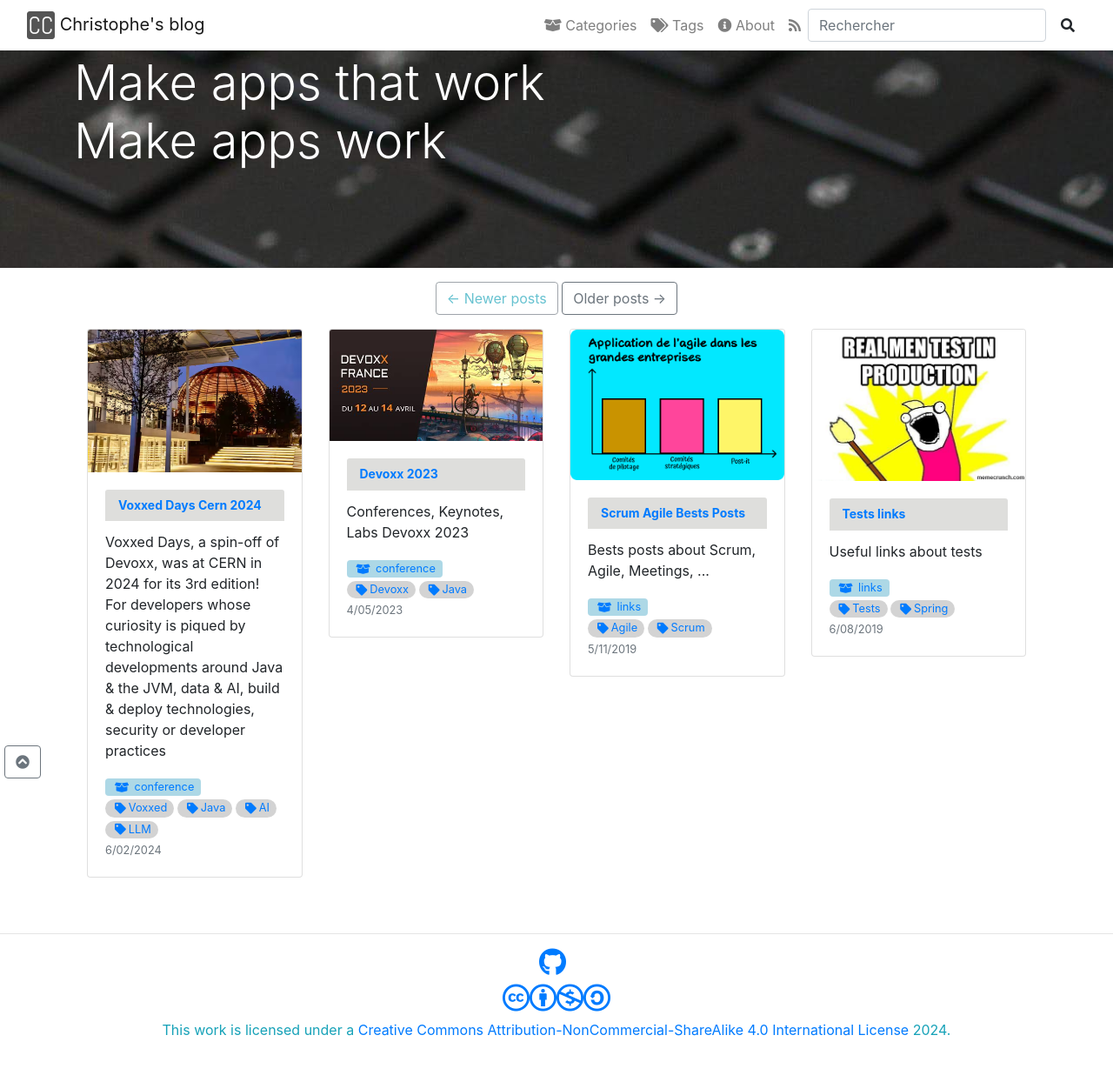
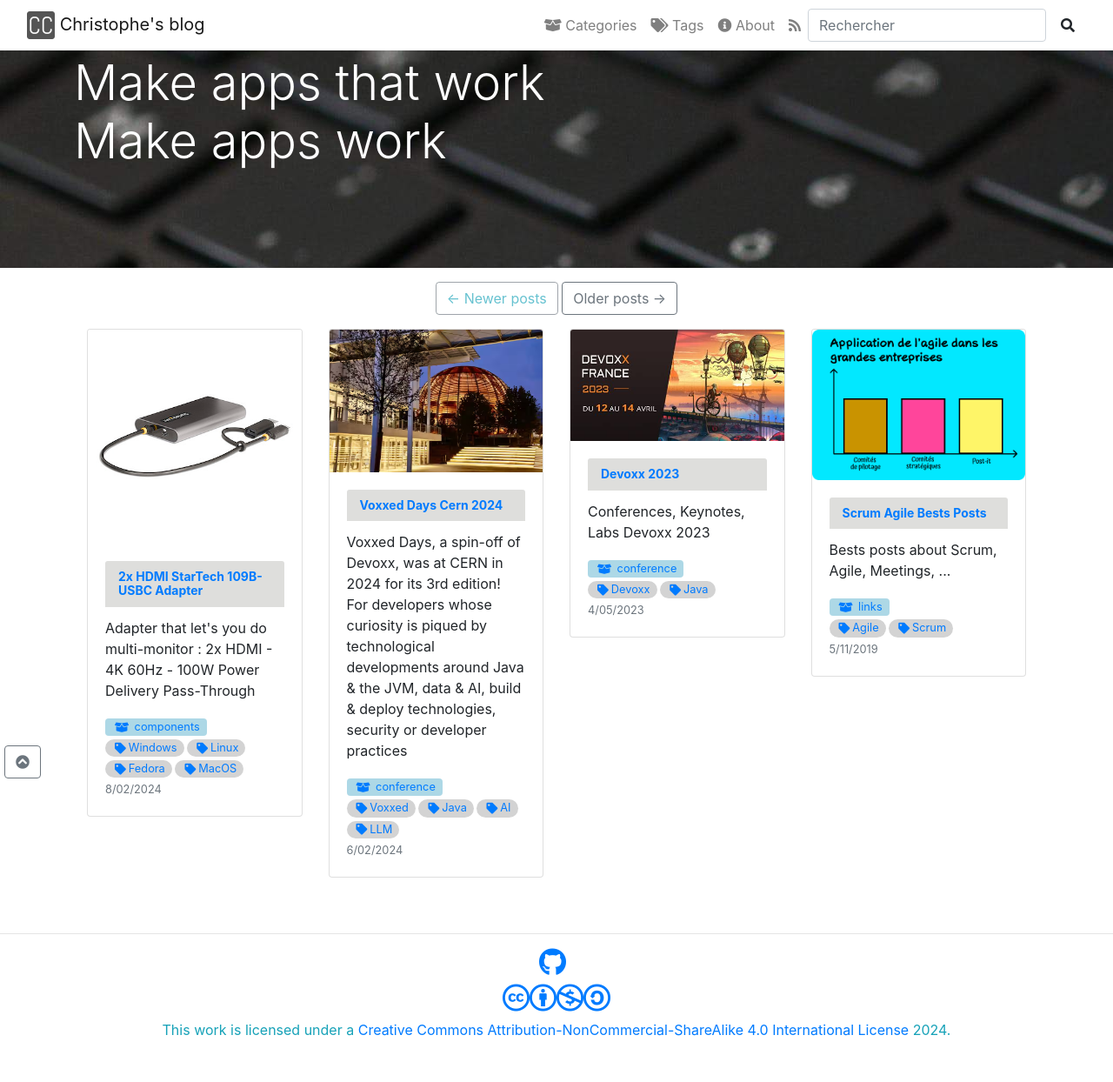
Before and after one commit to christ-off/christ-off.github.io, a Jekyll site: the page built from index.html, in a window 1280 px wide. Shown: the whole page at 87% size. Built offline with Jekyll 4.4.1, drawn with Linux system fonts in a browser that asks for light colours; the list of posts is cut into pages by our own code; some of the changed lines change nothing that is shown.

Commit message:
CHANGE - Adds WIP on HDMI Adapter

```diff
--- a/_posts/2024-02-08-startech-109b-usbc-hdmi.md
+++ b/_posts/2024-02-08-startech-109b-usbc-hdmi.md
@@ -5,47 +5,117 @@
 category: components
 tags: ['Windows', 'Linux', 'Fedora', 'MacOS']
 image: /assets/posts/startech_109b_usbc_hdmi/2019-08-06-tests-links.jpg
-published: false
 ---
 
-## Purpose of this page
+## Purpose of This Page
 
-List the monitor, resolutions and OS that let me use this adapter.
+Are you looking to purchase an adapter that adds two more HDMI outputs to your USB-C computer?
+I might have just the right thing for you.
 
 ## Reference
 
-* The source page by the StarTech : [USB-C to Dual-HDMI Adapter, 4K 60Hz, PD - USB-C Display Adapters - Display & Video Adapters - StarTech.com](https://www.startech.com/en-us/display-video-adapters/109b-usbc-hdmi)
+* The Adapter from StarTech : [USB-C to Dual-HDMI Adapter, 4K 60Hz, PD - USB-C Display Adapters - Display & Video Adapters - StarTech.com](https://www.startech.com/en-us/display-video-adapters/109b-usbc-hdmi)
 * The [data sheet](https://media.startech.com/cms/pdfs/109b-usbc-hdmi_datasheet.pdf) tells us that the Chipset ID is DisplayLink - DL6950
 
-## Monitors
+## My external monitors
 
-No 4K monitor at home but I have
+No 4K monitor but I have :
 
-* ASUS
-* IIyama
+* ASUS VG27B : 27" monitor capable of reaching 144 hz with a resolution of 2560x1440 px
+* IIyama ProLite E2480HS 24" monitor capable of reaching 60Hz with a native resolution of 1920x1080 px
+
+**I was always able to achieve native resolution and maximum refresh rate.**
 
 ## Windows 10
 
-Works out of the box on a system on which :
+It works out of the box on a system where:
 
-* I am not an administrator
-* I cannot install any drivers
+* I am not an administrator.
+* I cannot install any drivers.
 
-So... That's pretty cool !
-I can set frequency higher than 60Hz, upto 144 Hz (the maximum of my ASUS monitor)
-
-## Windows 11
-
-Not tested yet
-
-## Mac OS Sonoma
-
-Not tested yet
-
-## UBuntu
-
-Not tested yet
+So... That's pretty cool!
 
 ## Fedora 39
 
-At this time of writing the kernel is : 6.7.3-200.fc39.x86_64
+* Tested on a [Dell XPS 13 9350](https://dl.dell.com/manuals/all-products/esuprt_laptop/esuprt_xps_laptop/xps-13-9350-laptop_Reference%20Guide_en-us.pdf)
+* This model if from 2015
+* It has a "Thunderbolt 3 (USB Type‑C) port" which "supports USB 3.1 Gen 2, DisplayPort 1.2 , Thunderbolt 3"
+* I am running Fedora 39
+  At this time of writing the kernel is : 6.7.3-200.fc39.x86_64
+
+Some actions a required
+
+### Start install
+
+You must install the Display link driver
+
+{% highlight Bash %}
+sudo dnf copr enable crashdummy/Displaylink
+sudo dnf update
+sudo dnf install displaylink -y
+{% endhighlight %}
+
+Check the status of the Display Link driver using this command :
+{% highlight Bash %}
+systemctl status displaylink-driver.service
+{% endhighlight %}
+
+It should not display an error. But it will as...
+*The driver cannot start when you are in "SecureBoot" mode*
+
+### Secure boot ?
+
+Are you running Fedora on a "Secure Boot" computer ?
+Run this command to know :
+{% highlight Bash %}
+mokutil --sb-state
+{% endhighlight %}
+It will display :
+{% highlight Bash %}
+SecureBoot enabled
+{% endhighlight %}
+
+If you decide to disable "Secure Boot" mode, you have to access the BIOS settings upon computer restart to disable "Secure Boot".
+The method to do this depends on your computer and BIOS.
+I would not recommend it (for security reasons).
+Please follow the next steps to sign the driver so it can run under Secure Boot mode.
+
+### Sign the module
+
+Create a "Machine Owner Key" and use it to sign everything needed
+
+{% highlight Bash %}
+# Create the key
+openssl req -new -x509 -newkey rsa:2048 -keyout MOK.priv -outform DER -out MOK.der -nodes -days 36500 -subj "/CN=Displaylink/"
+# Register the MOK with secure boot
+# You must provide a password needed when rebooting
+sudo mokutil --import MOK.der
+{% endhighlight %}
+
+Then reboot your Fedora host and follow the instructions to enroll the key.
+
+{% highlight Bash %}
+sudo modinfo -n evdi /lib/modules/$(uname -r)/extra/evdi.ko.xz
+sudo unxz $(modinfo -n evdi)
+sudo /usr/src/kernels/$(uname -r)/scripts/sign-file sha256 ./MOK.priv ./MOK.der /lib/modules/$(uname -r)/extra/evdi.ko
+sudo xz -f /lib/modules/$(uname -r)/extra/evdi.ko
+{% endhighlight %}
+
+Et voilà !
+But don't forget that : **This must be done for every kernel upgrade**
+
+### References
+
+My procedure is just the necessary commands taken from :
+
+* [crashdummy/Displaylink Copr](https://copr.fedorainfracloud.org/coprs/crashdummy/Displaylink/)
+* [jysky/DisplayLink Copr](https://copr.fedorainfracloud.org/coprs/jysky/DisplayLink/)
+
+## Ubuntu
+
+Not tested as I am happy with Fedora.
+It should work StarTech provides an Ubuntu Driver
+
+##  Macbook PRO M3 running macOS 14.3.1 Sonoma
+
+Coming soon
```
